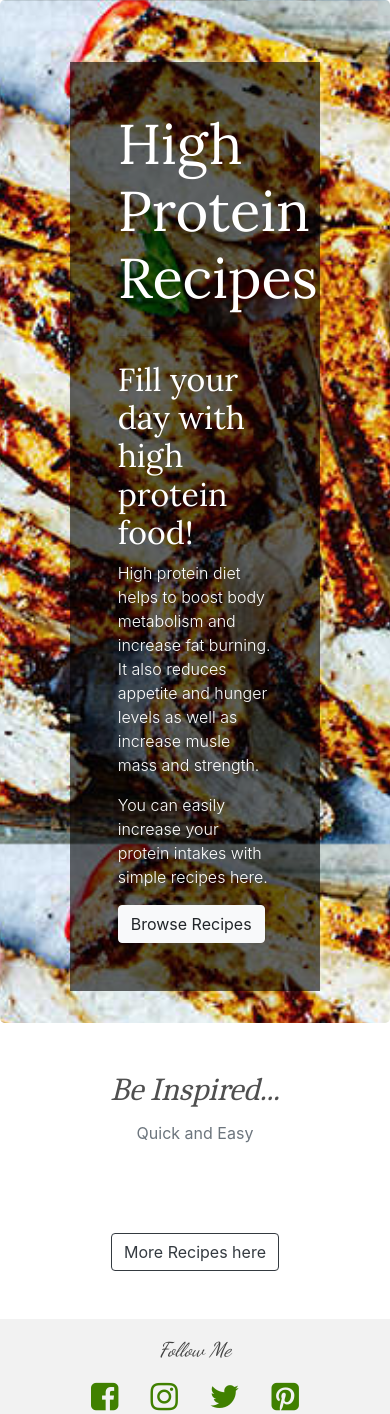
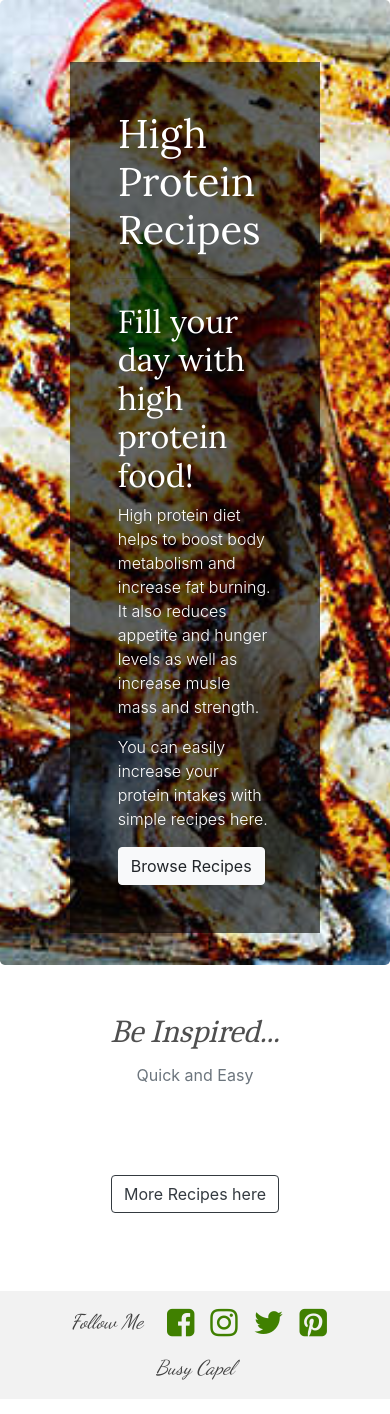
Before and after one commit to capel82/Busy-Capel, a Flask app: page / in a window 390 px wide. Shown: the part 56-1470 px from the top of the page. Run offline with Flask 2, Linux system fonts and the light colour scheme; data that the repository does not hold is empty; some libraries are stand-ins or nearby versions.

Commit message:
made changes to footer and add media queries

```diff
--- a/static/css/style.css
+++ b/static/css/style.css
@@ -19,14 +19,16 @@ html {
 /*--FOOTER--*/
 #footer-details {
     background-color: #f2f2f2;
+    margin-top: 30px;
 }
 
-#follow_me{
+.follow_me{
     font-style: italic;
     font-family: 'Dancing Script', sans-serif;
     font-size: 20px;
     color: #404040;
 }
+
 /*--Index.html Page--*/
 .jumbotron {
     background-image:url("../images/smashed-chicken.jpg");
@@ -52,6 +54,12 @@ html {
     font-family: 'Lora', sans-serif;
 
 }
+@media only screen and (max-width: 768px) {
+   #recipe_shoutout{
+       font-size:40px;
+  }
+}
+
 .jumbotron h2 {
     color:#fff;
     font-family: 'Lora', sans-serif;
--- a/templates/footer.html
+++ b/templates/footer.html
@@ -1,14 +1,14 @@
 <div id="footer-details" class="container-fluid footer pt-3">
-        <div class="row">
-        <div class="col-sm-12">
-        <p id="follow_me" class="text-center">Follow Me</p>
+    <div class="row">
+        <div class="col-sm-12 inline-block">
+            <div class="row justify-content-center footer-icons">
+                <p class="follow_me text-left mx-3">Follow Me</p>
+              <a href="http://www.facebook.com/" target="_blank"><i class="fa fa-facebook-square text-white fa-2x mx-2"></i></a>
+              <a href="http://www.instagram.com/" target="_blank"><i class="fa fa-instagram text-white fa-2x mx-2"></i></a>
+              <a href="http://www.twitter.com/" target="_blank"><i class="fa fa-twitter text-white fa-2x mx-2"></i></a>
+              <a href="https://www.pinterest.com/" target="_blank"><i class="fa fa-pinterest-square fa-2x  mx-2"></i></a>
+              <p  class=" follow_me text-right mx-3">Busy Capel</p>
+             </div>
         </div>
-        </div>
-            <div class="row justify-content-center footer-icons">
-              <a href="http://www.facebook.com/" target="_blank"><i class="fa fa-facebook-square text-white fa-2x mx-3"></i></a>
-              <a href="http://www.instagram.com/" target="_blank"><i class="fa fa-instagram text-white fa-2x mx-3"></i></a>
-              <a href="http://www.twitter.com/" target="_blank"><i class="fa fa-twitter text-white fa-2x mx-3"></i></a>
-              <a href="https://www.pinterest.com/" target="_blank"><i class="fa fa-pinterest-square fa-2x mx-3"></i></a>
-             </div>
-
+    </div>
 </div>
--- a/templates/index.html
+++ b/templates/index.html
@@ -3,7 +3,7 @@
 <section class="container-fluid p-0">
     <div class="jumbotron">
         <div class="overlay mx-auto p-5">
-            <h1 id="recipe_shoutout" class="display-4">High Protein Recipes</h1>
+            <p id="recipe_shoutout" class="display-4">High Protein Recipes</p>
             <hr class="my-4">
             <h2>Fill your day with high protein food!</h2>
             <p>High protein diet helps to boost body metabolism and increase fat burning.  It also reduces appetite and hunger levels as well as increase musle mass and strength.</p>
```
